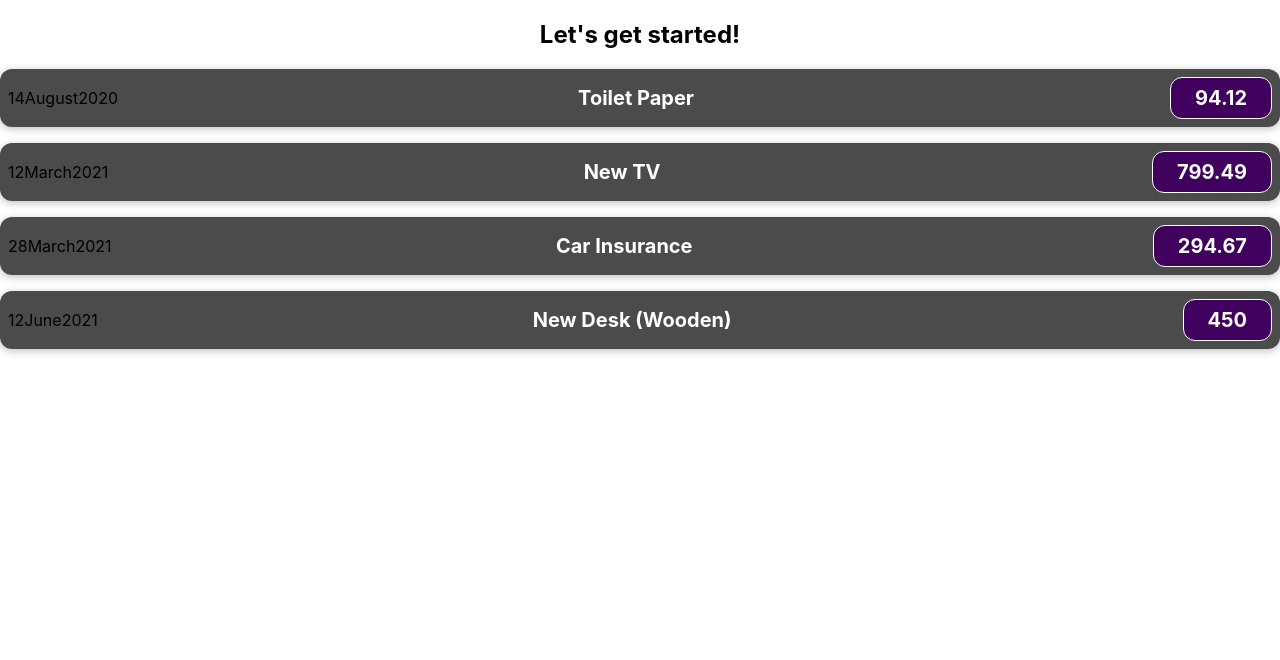
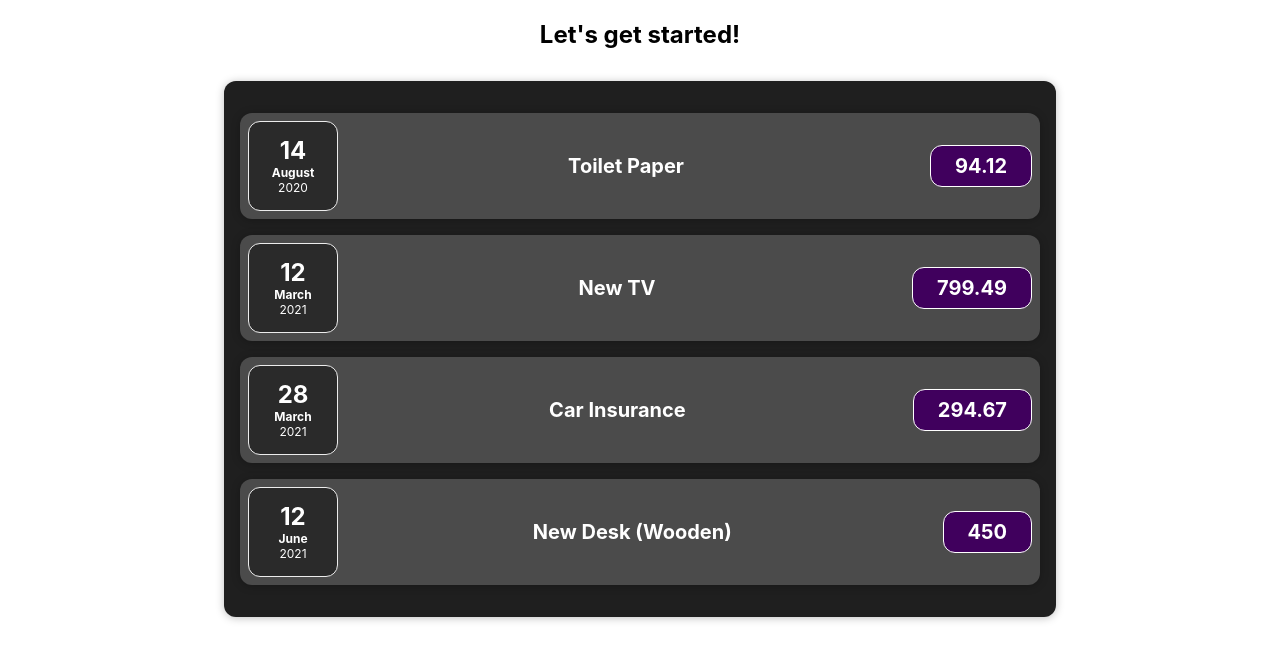
Before and after one commit to brianmuturi2/expenses-app, a React (Create React App) app: page / in a window 1280 px wide. Shown: the top 660 px of the page. Built offline with nearby package versions, Linux system fonts and the light colour scheme.

Commit message:
feat(components): organized components in directories

```diff
--- a/src/App.js
+++ b/src/App.js
@@ -1,6 +1,6 @@
 import logo from './logo.svg';
 import './App.css';
-import ExpenseItem from './components/ExpenseItem';
+import ExpenseList from './components/Expenses/ExpensesList/ExpenseList';
 
 function App() {
 
@@ -29,10 +29,7 @@ function App() {
     return (
         <div className="App">
             <h2>Let's get started!</h2>
-            <ExpenseItem title={expenses[0].title} amount={expenses[0].amount} date={expenses[0].date}></ExpenseItem>
-            <ExpenseItem title={expenses[1].title} amount={expenses[1].amount} date={expenses[1].date}></ExpenseItem>
-            <ExpenseItem title={expenses[2].title} amount={expenses[2].amount} date={expenses[2].date}></ExpenseItem>
-            <ExpenseItem title={expenses[3].title} amount={expenses[3].amount} date={expenses[3].date}></ExpenseItem>
+            <ExpenseList expenses={expenses}></ExpenseList>
         </div>
     );
 }
--- a/src/components/ExpenseItem.js
+++ /dev/null
@@ -1,21 +0,0 @@
-import './ExpenseItem.css'
-
-function ExpenseItem(props) {
-    const month = props.date.toLocaleString('en-US', {month: 'long'});
-    const day = props.date.toLocaleString('en-US', {day: '2-digit'});
-    const year = props.date.getFullYear()
-
-    return (
-        <div className="expense-item">
-            <div>{day}</div>
-            <div>{month}</div>
-            <div>{year}</div>
-            <div className="expense-item__description">
-                <h2>{props.title}</h2>
-                <div className="expense-item__price">{props.amount}</div>
-            </div>
-        </div>
-    )
-}
-
-export default ExpenseItem;
--- /dev/null
+++ b/src/components/Expenses/ExpensesDate/ExpenseDate.css
@@ -0,0 +1,26 @@
+.expense-date {
+    display: flex;
+    flex-direction: column;
+    width: 5.5rem;
+    height: 5.5rem;
+    border: 1px solid #ececec;
+    background-color: #2a2a2a;
+    color: white;
+    border-radius: 12px;
+    align-items: center;
+    justify-content: center;
+}
+
+.expense-date__month {
+    font-size: 0.75rem;
+    font-weight: bold;
+}
+
+.expense-date__year {
+    font-size: 0.75rem;
+}
+
+.expense-date__day {
+    font-size: 1.5rem;
+    font-weight: bold;
+}
--- /dev/null
+++ b/src/components/Expenses/ExpensesDate/ExpenseDate.js
@@ -0,0 +1,17 @@
+import './ExpenseDate.css'
+
+function ExpenseDate(props) {
+    const month = props.date.toLocaleString('en-US', {month: 'long'});
+    const day = props.date.toLocaleString('en-US', {day: '2-digit'});
+    const year = props.date.getFullYear()
+
+    return (
+        <div className="expense-date">
+            <div className="expense-date__day">{day}</div>
+            <div className="expense-date__month">{month}</div>
+            <div className="expense-date__year">{year}</div>
+        </div>
+    )
+}
+
+export default ExpenseDate;
--- a/src/components/ExpenseItem.css
+++ b/src/components/Expenses/ExpensesItem/ExpenseItem.css
@@ -2,10 +2,8 @@
     display: flex;
     justify-content: space-between;
     align-items: center;
-    box-shadow: 0 2px 8px rgba(0, 0, 0, 0.25);
     padding: 0.5rem;
     margin: 1rem 0;
-    border-radius: 12px;
     background-color: #4b4b4b;
 }
 
--- /dev/null
+++ b/src/components/Expenses/ExpensesItem/ExpenseItem.js
@@ -0,0 +1,18 @@
+import './ExpenseItem.css'
+import ExpenseDate from '../ExpensesDate/ExpenseDate';
+import Card from '../../UI/Card/Card';
+
+function ExpenseItem(props) {
+
+    return (
+        <Card className="expense-item">
+            <ExpenseDate date={props.date}></ExpenseDate>
+            <div className="expense-item__description">
+                <h2>{props.title}</h2>
+                <div className="expense-item__price">{props.amount}</div>
+            </div>
+        </Card>
+    )
+}
+
+export default ExpenseItem;
--- /dev/null
+++ b/src/components/Expenses/ExpensesList/ExpenseList.css
@@ -0,0 +1,9 @@
+.expensesList {
+    padding: 1rem;
+    background-color: rgb(31, 31, 31);
+    margin: 2rem auto;
+    width: 50rem;
+    max-width: 95%;
+    border-radius: 12px;
+    box-shadow: 0 1px 8px rgba(0, 0, 0, 0.25);
+}
--- /dev/null
+++ b/src/components/Expenses/ExpensesList/ExpenseList.js
@@ -0,0 +1,16 @@
+import ExpenseItem from '../ExpensesItem/ExpenseItem';
+import './ExpenseList.css'
+import Card from '../../UI/Card/Card';
+
+function ExpenseList(props) {
+    return (
+        <Card className="expensesList">
+            <ExpenseItem title={props.expenses[0].title} amount={props.expenses[0].amount} date={props.expenses[0].date}></ExpenseItem>
+            <ExpenseItem title={props.expenses[1].title} amount={props.expenses[1].amount} date={props.expenses[1].date}></ExpenseItem>
+            <ExpenseItem title={props.expenses[2].title} amount={props.expenses[2].amount} date={props.expenses[2].date}></ExpenseItem>
+            <ExpenseItem title={props.expenses[3].title} amount={props.expenses[3].amount} date={props.expenses[3].date}></ExpenseItem>
+        </Card>
+    );
+}
+
+export default ExpenseList
--- /dev/null
+++ b/src/components/UI/Card/Card.css
@@ -0,0 +1,4 @@
+.card {
+    border-radius: 12px;
+    box-shadow: 0 1px 8px rgba(0, 0, 0, 0.25);
+}
--- /dev/null
+++ b/src/components/UI/Card/Card.js
@@ -0,0 +1,10 @@
+import './Card.css';
+
+function Card(props) {
+    const classes = 'card ' + props.className
+    return (
+        <div className={classes}>{props.children}</div>
+    );
+}
+
+export default Card;
```
Also changed, not shown: 1 other file (tests, documents, lock files or other folders).
